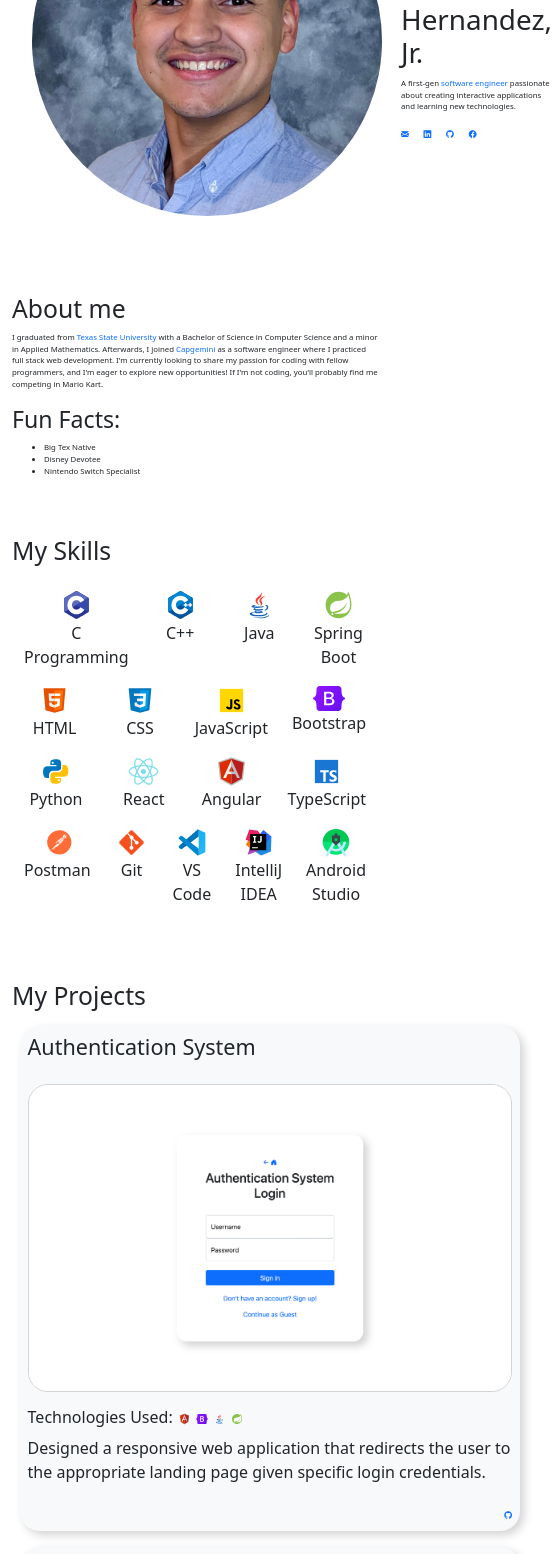
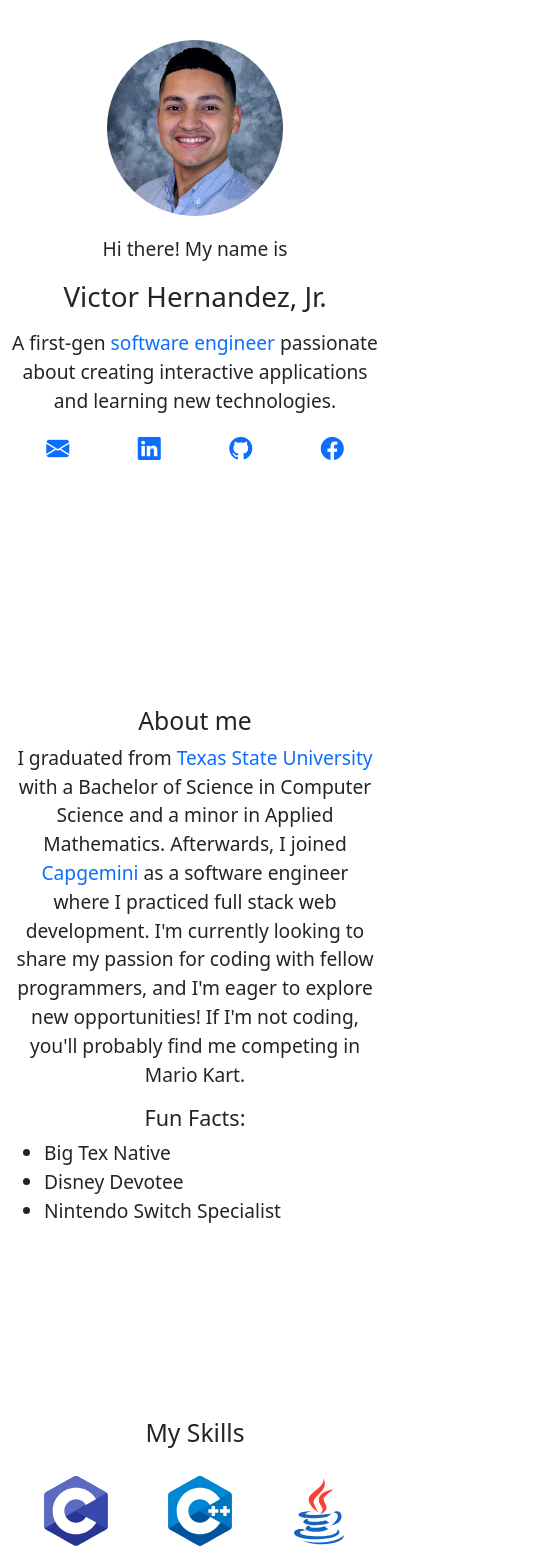
Before and after one commit to vichdz97/Website, an Angular app: page /#/home in a window 390 px wide. Shown: the part 200-1754 px from the top of the page, 552 px wide, since content can reach past the window. Built offline with nearby package versions, Linux system fonts and the light colour scheme.

Commit message:
made home page responsive

```diff
--- a/src/app/pages/home/home.component.css
+++ b/src/app/pages/home/home.component.css
@@ -1,22 +1,28 @@
 .summary {
-    max-width: 960px;
-    margin: 17vw auto 20vw;
+    min-width: auto;
+    margin: 15em auto;
+    text-align: center;
 }
 
 #headshot {
-    width: 350px;
-    height: 350px;
+    width: 45vw;
+    height: 45vw;
     object-fit: cover;
     object-position: 0 40%;
     border-radius: 50%;
 }
 
 .image {
-    margin: 0 5vw;
+    margin: 5vw;
 }
 
-.info {
-    font-size: 2vw;
+.info, .bi {
+    font-size: 1.2em;
+}
+
+.links {
+    display: flex;
+    justify-content: space-around;
 }
 
 .bi {
@@ -24,16 +30,113 @@
 }
 
 .about-me {
+    font-size: 1.2em;
+    text-align: center;
+    margin-bottom: 10em;
+}
+
+.fun-facts ul {
+    text-align: left;
+}
+
+.skills {
+    margin-bottom: 10em;
+    text-align: center;
+}
+
+figure {
+    text-align: center;
+}
+
+figure img {
+    width: 5em;
+}
+
+.projects {
+    margin-bottom: 5em;
+}
+
+.projects h2 {
+    text-align: center;
+}
+
+.box {
+    min-width: fit-content;
+    border-radius: 20px;
+    box-shadow: 4px 4px 10px lightgray;
+    margin: 1.5em;
+    padding: 1.5em;
+}
+
+.screenshot {
+    width: 100%;
+    border-radius: 20px;
+    border: 0.5px solid lightgray;
+}
+
+.tech-used {
+    width: 1.5em;
+    margin-left: 0.4em;
+}
+
+.box .bi {
+    font-size: 1.5em;
+}
+
+.view-more {
+    margin-top: 1.5em;
+    transition: 0.3s;
+}
+
+.view-more:hover {
+    color: gray;
+}
+
+.contact-me {
+    text-align: center;
+}
+
+.contact-link i {
+    font-size: 2.5em;
+}
+
+@media screen and (min-width: 960px) {
+    .summary{
+        max-width: 960px;
+        margin: 18vw auto 20vw;
+        text-align: left;
+        display: flex;
+        justify-content: space-around;
+        align-items: center;
+    }
+
+    #headshot {
+        width: 30vw;
+        height: 30vw;
+    }
+
+    .image {
+        margin: 0 5vw;
+    }
+
+    .info, .bi {
+        font-size: 2vw;
+    }
+
+    .links {
+        width: 50%;
+        justify-content: space-between;
+    }
+
+    .about-me {
         font-size: 2vw;
         margin-bottom: 15vw;
+        text-align: left;
     }
 
     .skills {
         margin-bottom: 15vw;
-}
-
-figure {
-    text-align: center;
+        text-align: left;
     }
 
     figure img {
@@ -43,18 +146,19 @@ figure img {
 
     figure img:hover {
         transform: translateY(-5%);
-    transition: 0.5s;
     }
 
     .projects {
         margin-bottom: 10vw;
     }
 
+    .projects h2 {
+        text-align: left;
+    }
+
     .box {
         min-width: 500px;
         max-width: 960px;
-    border-radius: 20px;
-    box-shadow: 4px 4px 10px lightgray;
         margin: 2vw;
         padding: 2vw;
         transition: 0.5s;
@@ -62,13 +166,6 @@ figure img:hover {
 
     .box:hover {
         box-shadow: 10px 10px 20px lightgray;
-    transition: 0.5s;
-}
-
-.screenshot {
-    width: 100%;
-    border-radius: 20px;
-    border: 0.5px solid lightgray;
     }
 
     .tech-used {
@@ -81,23 +178,18 @@ figure img:hover {
     }
 
     .view-more {
-    transition: 0.3s;
-}
-
-.view-more:hover {
-    cursor: pointer;
-    color: gray;
-    transition: 0.3s;
+        margin-top: 2vw;
     }
 
     .contact-me {
         margin-bottom: 5vw;
     }
 
-.contact-me p {
+    .contact-me h2 {
+        text-align: left;
+    }
+
+    .contact-link, .reach-out {
         font-size: 2vw;
     }
-
-.contact-me a {
-    font-size: 6vw;
 }
--- a/src/app/pages/home/home.component.html
+++ b/src/app/pages/home/home.component.html
@@ -1,16 +1,16 @@
 <div class="container">
-    <div class="summary d-flex justify-content-around align-items-center">
+    <div class="summary">
         <div class="image">
             <img src="assets/images/me-closeup.jpg" alt="My professional headshot" id="headshot">
         </div>
         <div class="info">
             <p>Hi there! My name is</p>
-            <h1>Victor Hernandez, Jr.</h1>
+            <h1 class="my-3">Victor Hernandez, Jr.</h1>
             <p>
                 A first-gen <span class="text-primary">software engineer</span>
                 passionate about creating interactive applications and learning new technologies.
             </p>
-            <div class="d-flex w-50 justify-content-between">
+            <div class="links">
                 <a href="mailto:victorhernandezjr97@gmail.com?subject=Connecting with Victor Hernandez, Jr."><i class="bi bi-envelope-fill"></i></a>
                 <a href="http://linkedin.com/in/victorhernandezjr/" target="_blank"><i class="bi bi-linkedin"></i></a>
                 <a href="https://github.com/vichdz97" target="_blank"><i class="bi bi-github"></i></a>
@@ -31,12 +31,14 @@
             and I'm eager to explore new opportunities!
             If I'm not coding, you'll probably find me competing in Mario Kart.
         </p>
-        <h3>Fun Facts:</h3>
-        <ul>
-            <li>Big Tex Native</li>
-            <li>Disney Devotee</li>
-            <li>Nintendo Switch Specialist</li>
-        </ul>
+        <div class="fun-facts">
+            <h4>Fun Facts:</h4>
+            <ul>
+                <li>Big Tex Native</li>
+                <li>Disney Devotee</li>
+                <li>Nintendo Switch Specialist</li>
+            </ul>
+        </div>
     </div>
 
     <div class="skills">
@@ -73,23 +75,23 @@
                 </div>
             </div>
         </div>
-        <p class="view-more text-center mt-2" routerLink="/projects">View More ></p>
+        <p class="view-more text-center" role="button" routerLink="/projects">View More ></p>
     </div>
 
     <div class="contact-me">
         <h2>Contact Me</h2>
-        <div class="container text-center">
+        <div class="container">
             <div class="d-flex justify-content-around">
-                <div class="text-center">
-                    <a href="mailto:victorhernandezjr97@gmail.com?subject=Connecting with Victor Hernandez, Jr."><i class="bi bi-envelope-fill"></i></a>
-                    <p>Email</p>
-                </div>
-                <div class="text-center">
-                    <a href="http://linkedin.com/in/victorhernandezjr/" target="_blank"><i class="bi bi-linkedin"></i></a>
-                    <p>LinkedIn</p>
-                </div>
+                <a href="mailto:victorhernandezjr97@gmail.com?subject=Connecting with Victor Hernandez, Jr." class="contact-link text-decoration-none">
+                    <i class="bi bi-envelope-fill"></i>
+                    <p class="text-dark">Email</p>
+                </a>
+                <a href="http://linkedin.com/in/victorhernandezjr/" target="_blank" class="contact-link text-decoration-none">
+                    <i class="bi bi-linkedin"></i>
+                    <p class="text-dark">Linkedin</p>
+                </a>
             </div>
-            <p class="mt-2">Please feel free to reach out!</p>
+            <p class="mt-2 reach-out">Please feel free to reach out!</p>
         </div>
     </div>
 </div>
--- a/src/app/pages/home/home.component.ts
+++ b/src/app/pages/home/home.component.ts
@@ -42,7 +42,7 @@ export class HomeComponent {
       img: "library.png",
       tech: ["angular", "bootstrap", "java", "spring-boot"],
       description: `Created a dynamic web application that allows the user to
-                    manage books in a virtual library environment`,
+                    manage books in a virtual library environment.`,
       url: "https://github.com/vichdz97/Library-Management-System"
     }
   ];
```
Lines whose indentation alone changed are shown as unchanged.
